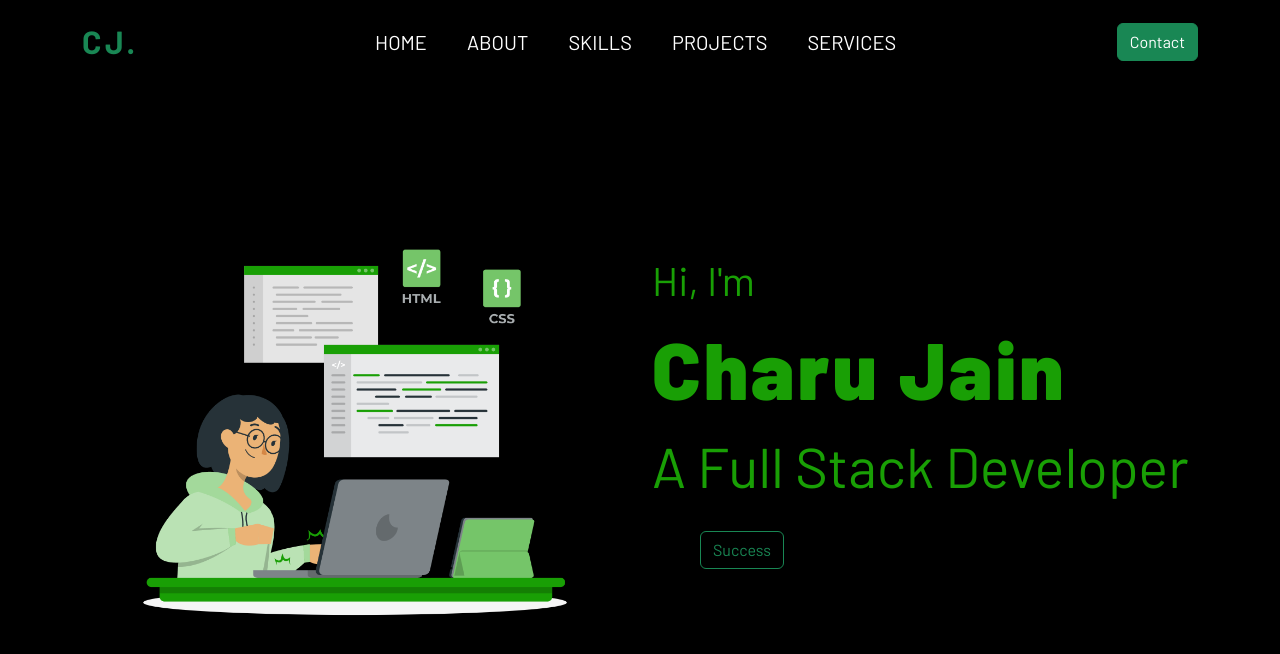
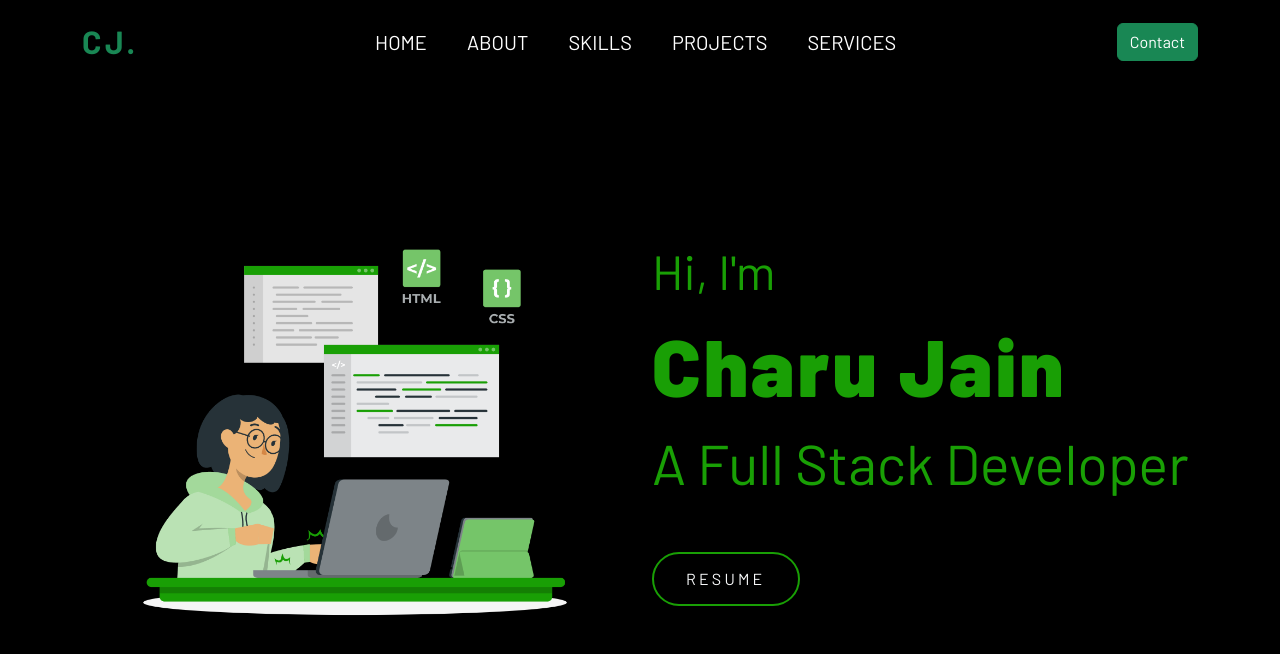
Before and after one commit to charuzain/Bootstrap-portfolio, a plain HTML site: page index.html in a window 1280 px wide. Drawn offline with nearby package versions, Linux system fonts and the light colour scheme.

Commit message:
Styled resume button and fixed margins

```diff
--- a/index.html
+++ b/index.html
@@ -73,11 +73,11 @@
           </div>
 
           <div class="col-lg-6 my-auto">
-            <h3 class="display-6">Hi, I'm</h3>
-            <h1 class="display-1 my-3">Charu Jain</h1>
-            <h2 class="display-4 my-3">A Full Stack Developer</h2>
+            <h3 class="display-5 mt-lg-2">Hi, I'm</h3>
+            <h1 class="display-1 my-lg-3">Charu Jain</h1>
+            <h2 class="display-4">A Full Stack Developer</h2>
 
-           <button type="button" class="btn btn-outline-success my-3 ms-5 ">Success</button>
+           <button type="button" class="btn resume-btn text-light mt-lg-5">Resume</button>
 
           </div>
         </div>
--- a/style.css
+++ b/style.css
@@ -88,6 +88,24 @@ background-color:var(--dark);
 }
 
 
+.resume-btn{
+  background: transparent;
+  color: var(--primary);
+  border: none;
+  border: 2px solid var(--primary);
+  padding: 0.8rem 2rem;
+  margin-top: 15px;
+  text-transform: uppercase;
+  cursor: pointer;
+  letter-spacing: 0.2rem;
+  border-radius: 100px;
+}
+
+.resume-btn:hover {
+  background-color: var(--primary);
+  color: var(--dark);
+}
+
 
 /* @media (max-width: 992px) {
 #nav-section{
```
